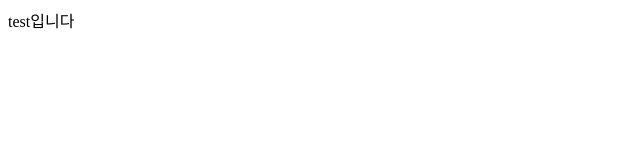
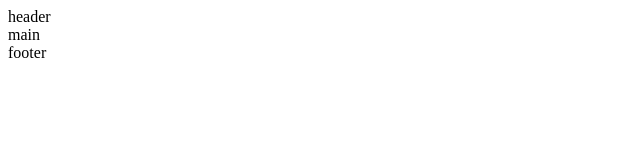
Before and after one commit to strawberrylounge/UMS, a Vue app: page /public in a window 1280 px wide. Shown: the top 160 px of the page, without its empty margins (0-640 px from the left). Built offline with nearby package versions, Linux system fonts and the light colour scheme.

Commit message:
불 필요한 파일 삭제, 헤더/푸터 추가

```diff
--- /dev/null
+++ b/src/modules/main/components/Footer.vue
@@ -0,0 +1,9 @@
+<template>
+  <footer>footer</footer>
+</template>
+<script>
+export default {
+  name: "Footer",
+};
+</script>
+<style lang=""></style>
--- /dev/null
+++ b/src/modules/main/components/Header.vue
@@ -0,0 +1,9 @@
+<template lang="">
+  <header>header</header>
+</template>
+<script>
+export default {
+  name: "Header",
+};
+</script>
+<style lang=""></style>
--- a/src/modules/main/views/Home.vue
+++ b/src/modules/main/views/Home.vue
@@ -1,9 +1,17 @@
-<template lang="">
-  <div>test입니다</div>
+<template>
+  <div class="wrapper">
+    <Header />
+    <main>main</main>
+    <Footer />
+  </div>
 </template>
 <script>
+import Footer from "../components/Footer.vue";
+import Header from "../components/Header.vue";
+
 export default {
   name: "Home",
+  components: { Header, Footer },
 };
 </script>
 <style lang=""></style>
```
Also changed, not shown: src/modules/main/components/bc-user-manage.vue (deleted, +0 -9 lines), src/modules/main/views/bm-user-manage.vue (deleted, +0 -17 lines).
